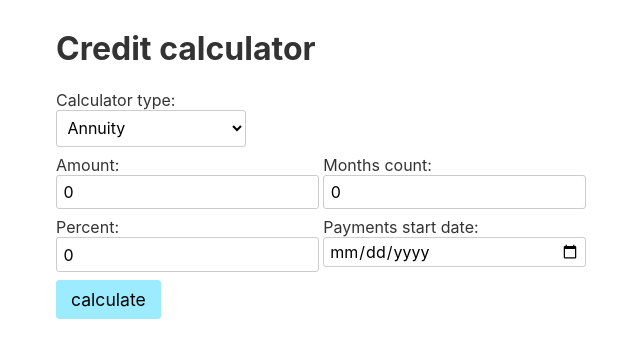
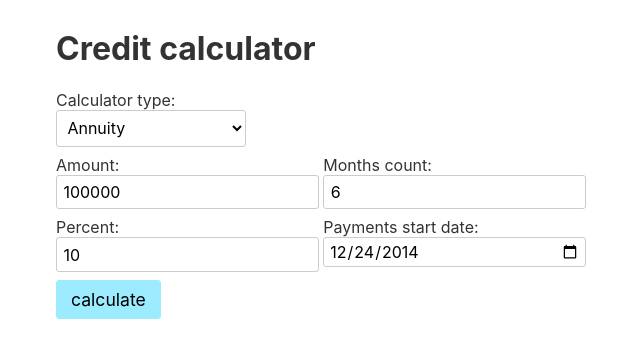
Before and after one commit to DaggerJackfast/credit-calculator, a Svelte app: page / in a window 1280 px wide. Shown: the top 358 px of the page, without its empty margins (110-750 px from the left). Built offline with nearby package versions, Linux system fonts and the light colour scheme.

Commit message:
add form component

```diff
--- a/src/App.svelte
+++ b/src/App.svelte
@@ -1,11 +1,19 @@
 <script>
   import { AnnuityCalculator, DifferentialCalculator } from "./calculating.js";
+  import Form from './Form.svelte';
   import Results from './Results.svelte';
-  let amount = 0;
-  let percent = 0;
-  let monthsCount = 0;
-  let startDate = "";
-  let calculatorType = "annuity";
+  const calculatingArgs = {
+    amount: 100000,
+    percent: 10,
+    monthsCount: 6,
+    startDate: '2014-12-24',
+    calculatorType: 'annuity'
+  }
+  // let amount = 0;
+  // let percent = 0;
+  // let monthsCount = 0;
+  // let startDate = "";
+  // let calculatorType = "annuity";
   let result = {
     payments: 0
   };
@@ -13,11 +21,13 @@
   const annuity = new AnnuityCalculator();
   const differential = new DifferentialCalculator();
   const calculators = {annuity, differential};
-  function calcucatePayments(type) {
-    return calculators[type].calculate(amount, percent, monthsCount, startDate);
+  function calcucatePayments(args) {
+    const {calculatorType, amount, percent, monthsCount, startDate} = args;
+    return calculators[calculatorType].calculate(amount, percent, monthsCount, startDate);
   }
-  function handleSubmit() {
-    result = calcucatePayments(calculatorType);
+  function handleSubmit(event) {
+    const args = event.detail;
+    result = calcucatePayments(args);
   }
 </script>
 
@@ -26,116 +36,12 @@
     max-width: 75%;
     margin: 0 auto;
   }
-  .form-group {
-    display: inline-block;
-  }
-  .form-group-full {
-    display: block;
-    width: 20%;
-  }
-  .input-group {
-    display: flex;
-    flex-direction: column;
-  }
-  .form-input {
-    width: 100%;
-    border-radius: 3px;
-  }
-  .form-actions {
-    display: flex;
-    justify-content: start;
-    align-items: start;
-  }
-  .form-button {
-    padding: 8px 14px;
-    font-size: 1.1em;
-    background: #9debff;
-    border-radius: 3px;
-    border: 1px solid #9debff;
-  }
-  .form-button:hover {
-    background: #61ddec;
-    cursor: pointer;
-  }
-  .form-button:active {
-    background: #33d4e6;
-  }
-  select.form-input {
-    background: transparent;
-  }
-  input[type="date"].form-input {
-    padding: 3px 5px;
-  }
-  input[type="number"].form-input::-webkit-inner-spin-button,
-  input[type="number"].form-input::-webkit-outer-spin-button {
-    -webkit-appearance: none;
-    margin: 0;
-  }
 </style>
 
 <div class="container">
   <h1>Credit calculator</h1>
   <div class="caclulator">
-    <form
-      class="form caclucalator-form"
-      on:submit|preventDefault={handleSubmit}>
-      <div class="form-group form-group-full ">
-        <label for="calculator-type" class="form-label">Calculator type:</label>
-        <select
-          class="form-input"
-          id="calculator-type"
-          name="calculator-type"
-          bind:value={calculatorType}>
-          <option value="annuity">Annuity</option>
-          <option value="differential">Differential</option>
-        </select>
-      </div>
-      <div class="form-group">
-        <div class="input-group">
-          <label for="amount" class="form-label">Amount:</label>
-          <input
-            id="amount"
-            name="amount"
-            type="number"
-            class="form-input"
-            bind:value={amount} />
-        </div>
-        <div class="input-group">
-          <label for="percent" class="form-label">Percent:</label>
-          <input
-            id="percent"
-            name="percent"
-            type="number"
-            class="form-input"
-            bind:value={percent} />
-        </div>
-      </div>
-      <div class="form-group">
-        <div class="input-group">
-          <label for="months-count" class="form-label">Months count:</label>
-          <input
-            id="months-count"
-            name="months-count"
-            type="number"
-            class="form-input"
-            bind:value={monthsCount} />
-        </div>
-        <div class="input-group">
-          <label for="start-date" class="form-label">
-            Payments start date:
-          </label>
-          <input
-            id="start-date"
-            name="start-date"
-            type="date"
-            class="form-input"
-            bind:value={startDate} />
-        </div>
-      </div>
-      <div class="form-actions">
-        <button type="submit" class="form-button">calculate</button>
-      </div>
-    </form>
+    <Form {...calculatingArgs} on:submit={handleSubmit}/>
     <Results {result}/>
   </div>
 </div>
--- /dev/null
+++ b/src/Form.svelte
@@ -0,0 +1,124 @@
+<script>
+  import { createEventDispatcher } from "svelte";
+  export let calculatorType;
+  export let amount;
+  export let percent;
+  export let monthsCount;
+  export let startDate;
+
+  const dispatch = createEventDispatcher();
+  function handleSubmit() {
+    dispatch("submit", {
+      calculatorType,
+      amount,
+      percent,
+      monthsCount,
+      startDate
+    });
+  }
+</script>
+
+<style>
+  .form-group {
+    display: inline-block;
+  }
+  .form-group-full {
+    display: block;
+    width: 20%;
+  }
+  .input-group {
+    display: flex;
+    flex-direction: column;
+  }
+  .form-input {
+    width: 100%;
+    border-radius: 3px;
+  }
+  .form-actions {
+    display: flex;
+    justify-content: start;
+    align-items: start;
+  }
+  .form-button {
+    padding: 8px 14px;
+    font-size: 1.1em;
+    background: #9debff;
+    border-radius: 3px;
+    border: 1px solid #9debff;
+  }
+  .form-button:hover {
+    background: #61ddec;
+    cursor: pointer;
+  }
+  .form-button:active {
+    background: #33d4e6;
+  }
+  select.form-input {
+    background: transparent;
+  }
+  input[type="date"].form-input {
+    padding: 3px 5px;
+  }
+  input[type="number"].form-input::-webkit-inner-spin-button,
+  input[type="number"].form-input::-webkit-outer-spin-button {
+    -webkit-appearance: none;
+    margin: 0;
+  }
+</style>
+
+<form class="form caclucalator-form" on:submit|preventDefault={handleSubmit}>
+  <div class="form-group form-group-full ">
+    <label for="calculator-type" class="form-label">Calculator type:</label>
+    <select
+      class="form-input"
+      id="calculator-type"
+      name="calculator-type"
+      bind:value={calculatorType}>
+      <option value="annuity">Annuity</option>
+      <option value="differential">Differential</option>
+    </select>
+  </div>
+  <div class="form-group">
+    <div class="input-group">
+      <label for="amount" class="form-label">Amount:</label>
+      <input
+        id="amount"
+        name="amount"
+        type="number"
+        class="form-input"
+        bind:value={amount} />
+    </div>
+    <div class="input-group">
+      <label for="percent" class="form-label">Percent:</label>
+      <input
+        id="percent"
+        name="percent"
+        type="number"
+        class="form-input"
+        bind:value={percent} />
+    </div>
+  </div>
+  <div class="form-group">
+    <div class="input-group">
+      <label for="months-count" class="form-label">Months count:</label>
+      <input
+        id="months-count"
+        name="months-count"
+        type="number"
+        class="form-input"
+        bind:value={monthsCount} />
+    </div>
+    <div class="input-group">
+      <label for="start-date" class="form-label">Payments start date:</label>
+      <input
+        id="start-date"
+        name="start-date"
+        type="date"
+        class="form-input"
+        bind:value={startDate} />
+    </div>
+  </div>
+  <div class="form-actions">
+    <button type="submit" class="form-button">calculate</button>
+  </div>
+</form>
```
